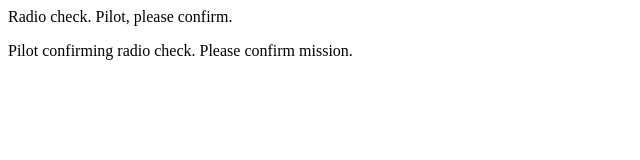
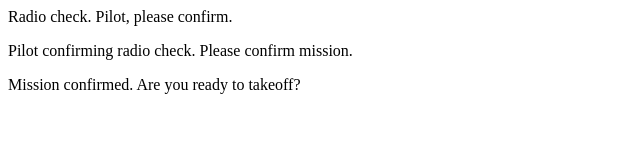
Before and after one commit to allietowe/communcation-log, a plain HTML site: page index.html in a window 1280 px wide. Shown: the whole page, without its empty margins (0-640 px from the left). Drawn offline with Linux system fonts and the light colour scheme.

Commit message:
Added third line

```diff
--- a/index.html
+++ b/index.html
@@ -2,5 +2,6 @@
 <body>
    <p>Radio check. Pilot, please confirm.</p>
    <p>Pilot confirming radio check. Please confirm mission.</p>
+   <p>Mission confirmed. Are you ready to takeoff?</p>
 </body>
 </html>
```
